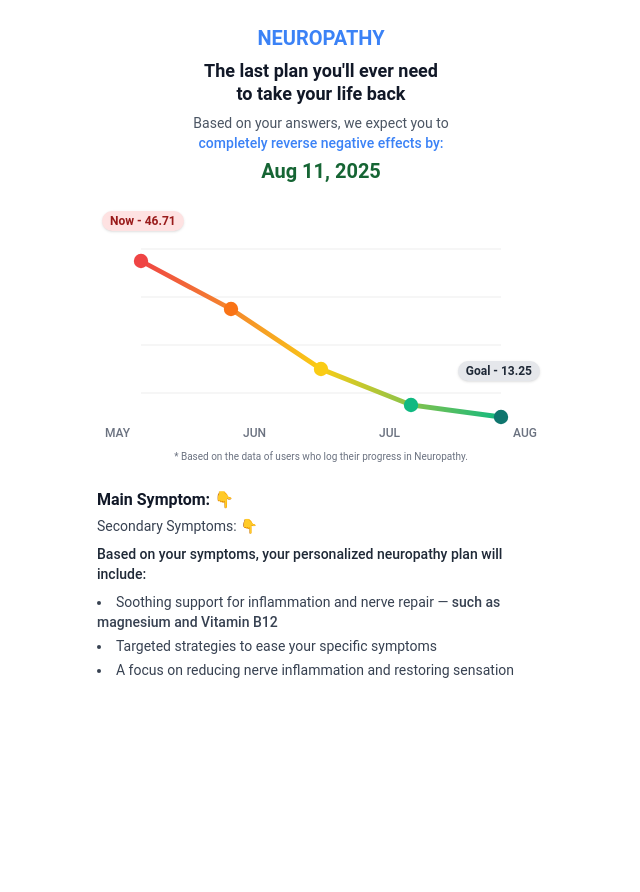
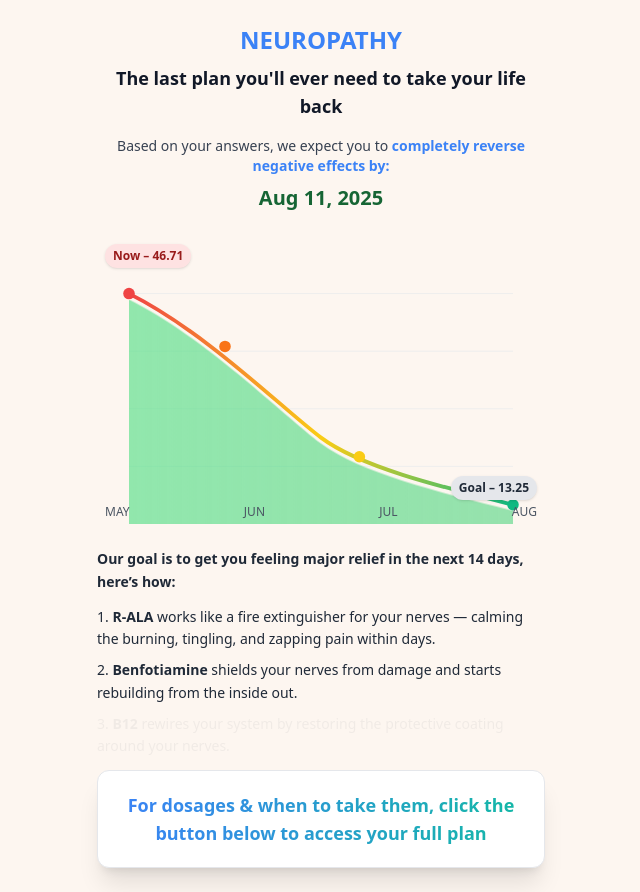
Before and after one commit to Clemchuks/graph, a plain HTML site: page index.html in a window 1280 px wide. Shown: the whole page, without its empty margins (319-959 px from the left). Before the commit the page ends 800 px from the top, so only its background shows below. Drawn offline with nearby package versions, Linux system fonts and the light colour scheme.

Commit message:
Update index.html

```diff
--- a/index.html
+++ b/index.html
@@ -1,184 +1,109 @@
-<html>
-  <head>
-    <meta charset="UTF-8" />
-    <meta name="viewport" content="width=device-width, initial-scale=1.0" />
 <script src="https://cdn.tailwindcss.com"></script>
-    <link
-      rel="stylesheet"
-      href="https://cdnjs.cloudflare.com/ajax/libs/font-awesome/5.15.3/css/all.min.css"
-    />
-    <link
-      href="https://fonts.googleapis.com/css2?family=Inter:wght@400;600;700&display=swap"
-      rel="stylesheet"
-    />
 <script src="https://cdnjs.cloudflare.com/ajax/libs/gsap/3.9.1/gsap.min.js"></script>
+
 <style>
-      body {
-        font-family: 'Roboto', sans-serif;
-      }
-
-      .graph {
-        position: relative;
-        height: 300px;
+  .graph { position: relative; height: 300px; }
+  .water-wave { animation: waveMotion 3s ease-in-out infinite; }
+  @keyframes waveMotion {
+    0%,100% { transform: translateY(0); }
+    50%     { transform: translateY(8px); }
   }
 </style>
 
-  <div class="bg-white text-center px-4 py-6">
+<div class="bg-[#fdf6f0] text-center px-4 py-6 font-sans">
   <div class="max-w-md mx-auto">
-      <h1 class="text-green-700 font-bold text-xl mb-2" style="color: #3b82f6;">NEUROPATHY</h1>
-      <h2 class="text-gray-900 font-bold text-lg leading-tight mb-2">
-        The last plan you'll ever need<br />to take your life back
-      </h2>
-      <p class="text-sm text-gray-600 mb-1">
-        Based on your answers, we expect you to<br />
-        <span class="text-green-600 font-medium" style="color: #3b82f6;">completely reverse negative effects by:</span>
+
+    <!-- Titles -->
+    <h1 class="font-bold text-2xl mb-2 text-[#3b82f6]">NEUROPATHY</h1>
+    <h2 class="text-lg font-bold text-gray-900 mb-4">The last plan you'll ever need to take your life back</h2>
+
+    <!-- Intro -->
+    <p class="text-sm text-gray-700 mb-2">
+      Based on your answers, we expect you to <span class="font-semibold text-[#3b82f6]">completely reverse negative effects by:</span>
     </p>
-    <p class="text-xl text-green-800 font-bold mb-4" id="dynamic-date"></p>
+    <p class="text-xl text-green-800 font-bold mb-6" id="dynamic-date"></p>
 
-      <div class="relative h-60 bg-white graph">
-        <!-- Chart background -->
-        <div class="absolute top-0 left-0 right-0 bottom-0">
-          <svg viewBox="0 0 300 200" class="w-full h-full">
-            <!-- Background lines -->
-            <line x1="0" y1="40" x2="300" y2="40" stroke="#eee" stroke-width="1" />
-            <line x1="0" y1="80" x2="300" y2="80" stroke="#eee" stroke-width="1" />
-            <line x1="0" y1="120" x2="300" y2="120" stroke="#eee" stroke-width="1" />
-            <line x1="0" y1="160" x2="300" y2="160" stroke="#eee" stroke-width="1" />
-
-            <!-- Data line -->
+    <!-- Graph -->
+    <div class="relative h-72 graph">
+      <svg viewBox="0 0 400 300" class="w-full h-full" preserveAspectRatio="xMidYMid meet">
         <defs>
-              <linearGradient id="grad" x1="0%" y1="0%" x2="100%" y2="0%">
-                <stop offset="0%" style="stop-color:#ef4444;stop-opacity:1" />
-                <stop offset="50%" style="stop-color:#facc15;stop-opacity:1" />
-                <stop offset="100%" style="stop-color:#10b981;stop-opacity:1" />
+          <linearGradient id="lineGrad" x1="0%" y1="0%" x2="100%" y2="0%">
+            <stop offset="0%" stop-color="#ef4444"/>
+            <stop offset="50%" stop-color="#facc15"/>
+            <stop offset="100%" stop-color="#10b981"/>
+          </linearGradient>
+          <linearGradient id="flowGrad" x1="0%" y1="0%" x2="300%" y2="0%">
+            <stop offset="0%" stop-color="#4ade80" stop-opacity="0.6"/>
+            <stop offset="50%" stop-color="#22c55e" stop-opacity="0.45"/>
+            <stop offset="100%" stop-color="#16a34a" stop-opacity="0.3"/>
+            <animateTransform attributeName="gradientTransform" type="translate" from="0" to="-300" dur="3s" repeatCount="indefinite"/>
           </linearGradient>
         </defs>
-            <polyline
-              id="graph-line"
-              fill="none"
-              stroke="url(#grad)"
-              stroke-width="4"
-              points="0,50 75,90 150,140 225,170 300,180"
-            />
+
+        <!-- Grid -->
+        <line x1="0" y1="60" x2="400" y2="60" stroke="#eee"/>
+        <line x1="0" y1="120" x2="400" y2="120" stroke="#eee"/>
+        <line x1="0" y1="180" x2="400" y2="180" stroke="#eee"/>
+        <line x1="0" y1="240" x2="400" y2="240" stroke="#eee"/>
+
+        <!-- Curve & Wave -->
+        <path id="graph-line" d="M0,60 C80,100 160,180 200,210 C240,240 320,260 400,280" fill="none" stroke="url(#lineGrad)" stroke-width="4"/>
+        <path class="water-wave" d="M0,300 L0,60 C80,100 160,180 200,210 C240,240 320,260 400,280 L400,300 Z" fill="url(#flowGrad)"/>
 
         <!-- Dots -->
-            <circle id="dot1" cx="0" cy="50" r="6" fill="#ef4444" />
-            <circle id="dot2" cx="75" cy="90" r="6" fill="#f97316" />
-            <circle id="dot3" cx="150" cy="140" r="6" fill="#facc15" />
-            <circle id="dot4" cx="225" cy="170" r="6" fill="#10b981" />
-            <circle id="dot5" cx="300" cy="180" r="6" fill="#0f766e" />
+        <circle id="dot1" cx="0" cy="60" r="6" fill="#ef4444"/>
+        <circle id="dot2" cx="100" cy="115" r="6" fill="#f97316"/>
+        <circle id="dot3" cx="240" cy="230" r="6" fill="#facc15"/>
+        <circle id="dot4" cx="400" cy="280" r="6" fill="#10b981"/>
       </svg>
-        </div>
 
       <!-- Labels -->
-        <div
-          class="absolute top-[10px] left-[5px] bg-red-100 text-red-800 text-xs font-semibold rounded-full px-2 py-0.5 shadow"
-        >
-          Now - 46.71
-        </div>
-        <div
-          class="absolute top-[160px] right-[5px] bg-gray-200 text-gray-800 text-xs font-semibold rounded-full px-2 py-0.5 shadow"
-        >
-          Goal - 13.25
-        </div>
-        <div
-          class="absolute bottom-0 w-full flex justify-between text-xs text-gray-500 font-medium px-2"
-        >
-          <span>MAY</span>
-          <span>JUN</span>
-          <span>JUL</span>
-          <span>AUG</span>
+      <div class="absolute top-2 left-2 bg-red-100 text-red-800 text-xs font-semibold rounded-full px-2 py-1 shadow">Now – 46.71</div>
+      <div class="absolute top-[240px] right-2 bg-gray-200 text-gray-800 text-xs font-semibold rounded-full px-2 py-1 shadow">Goal – 13.25</div>
+      <div class="absolute bottom-1 w-full flex justify-between px-2 text-xs text-gray-600">
+        <span>MAY</span><span>JUN</span><span>JUL</span><span>AUG</span>
       </div>
     </div>
 
-      <p class="text-[10px] text-gray-500 mt-2">
-        * Based on the data of users who log their progress in Neuropathy.
+    <!-- Strategy Text -->
+    <div class="mt-6 text-left text-sm text-gray-800 max-w-md mx-auto space-y-3 leading-relaxed">
+      <p class="font-semibold">Our goal is to get you feeling major relief in the next 14 days, here’s how:</p>
+      <ol class="list-decimal list-inside space-y-2">
+        <li><strong>R-ALA</strong> works like a fire extinguisher for your nerves — calming the burning, tingling, and zapping pain within days.</li>
+        <li><strong>Benfotiamine</strong> shields your nerves from damage and starts rebuilding from the inside out.</li>
+        <li class="opacity-5 select-none"><strong>B12</strong> rewires your system by restoring the protective coating around your nerves.</li>
+      </ol>
+    <div class="mt-6 text-center p-5 rounded-xl bg-white shadow-xl border border-gray-200">
+  <p class="text-lg font-extrabold text-transparent bg-clip-text bg-gradient-to-r from-[#3b82f6] to-[#14b8a6] animate-glowCustom">
+    For dosages & when to take them, click the button below to access your full plan
   </p>
+</div>
 
-      <div class="mt-6 text-left">
-        <h3 class="text-base font-semibold text-gray-900 mb-1">
-          Main Symptom: <span class="text-red-600">👇 </span>
-        </h3>
-        <p class="text-sm text-gray-700 mb-2">
-          Secondary Symptoms: <span class="text-red-600">👇</span>
-        </p>
-        <p class="text-sm text-gray-800 mb-2 font-medium">
-          Based on your symptoms, your personalized neuropathy plan will include:
-        </p>
-        <ul class="list-disc list-inside text-sm text-gray-700 space-y-1">
-          <li>
-            Soothing support for inflammation and nerve repair —
-            <span class="font-medium">such as magnesium and Vitamin B12</span>
-          </li>
-          <li>
-            Targeted strategies to ease your specific symptoms
-          </li>
-          <li>
-            A focus on reducing nerve inflammation and restoring sensation
-          </li>
-        </ul>
+
+    </div>
   </div>
 </div>
 
 <script>
-      // GSAP Animation
   const futureDate = new Date();
   futureDate.setDate(futureDate.getDate() + 30);
-      const options = { year: 'numeric', month: 'short', day: 'numeric' };
-      document.getElementById("dynamic-date").textContent = futureDate.toLocaleDateString('en-US', options);
-
-
-      gsap.from("#graph-line", {
-        duration: 2,
-        drawSVG: "0% 0%",
-        ease: "power1.inOut",
+  document.getElementById("dynamic-date").textContent = futureDate.toLocaleDateString('en-US', {
+    year: 'numeric', month: 'short', day: 'numeric'
   });
 
-      gsap.from("#dot1", {
-        duration: 1.5,
+  const path = document.getElementById("graph-line");
+  const dash = path.getTotalLength();
+  path.style.strokeDasharray = dash;
+  path.style.strokeDashoffset = dash;
+  gsap.to(path, { strokeDashoffset: 0, duration: 2, ease: "power1.inOut" });
+
+  ["dot1","dot2","dot3","dot4"].forEach((id, i) => {
+    gsap.from(`#${id}`, {
+      duration: 1.2,
       opacity: 0,
-        x: -10,
-        y: 10,
+      y: 20,
       ease: "bounce.out",
-        delay: 0.5,
+      delay: 0.8 + i * 0.4
     });
-
-      gsap.from("#dot2", {
-        duration: 1.5,
-        opacity: 0,
-        x: -10,
-        y: 10,
-        ease: "bounce.out",
-        delay: 1,
   });
-
-      gsap.from("#dot3", {
-        duration: 1.5,
-        opacity: 0,
-        x: -10,
-        y: 10,
-        ease: "bounce.out",
-        delay: 1.5,
-      });
-
-      gsap.from("#dot4", {
-        duration: 1.5,
-        opacity: 0,
-        x: -10,
-        y: 10,
-        ease: "bounce.out",
-        delay: 2,
-      });
-
-      gsap.from("#dot5", {
-        duration: 1.5,
-        opacity: 0,
-        x: -10,
-        y: 10,
-        ease: "bounce.out",
-        delay: 2.5,
-      })
-
 </script>
-  </body>
-</html>
```
Lines whose indentation alone changed are shown as unchanged.
